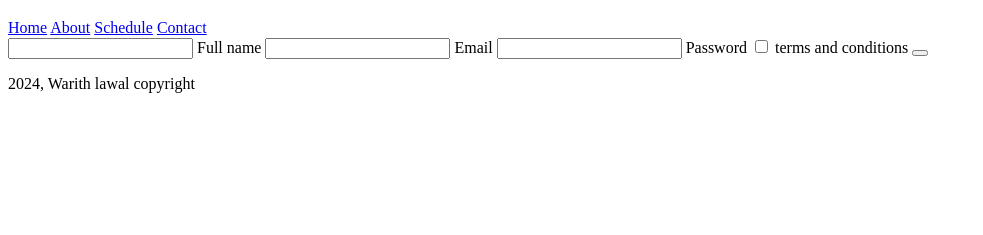
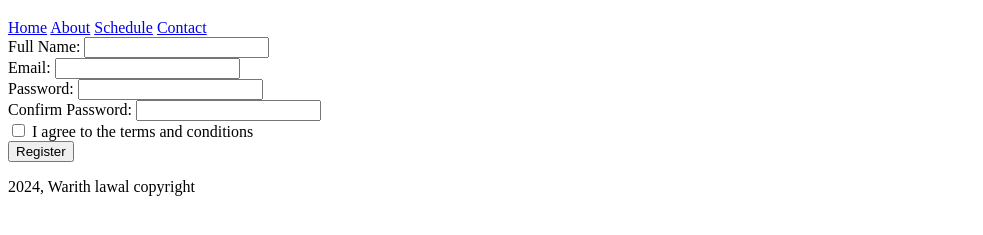
Before and after one commit to Warithlawal/TechCon_HTML, a plain HTML site: page techcon_website/register.html in a window 1280 px wide. Shown: the part 61-296 px from the top of the page, without its empty margins (0-983 px from the left). Drawn offline with Linux system fonts and the light colour scheme.

Commit message:
Add files via upload

```diff
--- a/techcon_website/register.html
+++ b/techcon_website/register.html
@@ -20,15 +20,39 @@
 
 	<main>
 		<form>
-			<input type="text" name="full name">
-			<label>Full name</label>
-			<input type="email" name="email">
-			<label>Email</label>
-			<input type="password" name="password">
-			<label>Password</label>
-			<input type="checkbox" name="terms and conditions">
-			<label>terms and conditions</label>
-			<button type="submit"></button>
+ <div>
+            <label for="name">Full Name:</label>
+            <input type="text" id="name" name="name" required>
+        </div>
+
+        <!-- Email Field -->
+        <div>
+            <label for="email">Email:</label>
+            <input type="email" id="email" name="email" required>
+        </div>
+
+        <!-- Password Field -->
+        <div>
+            <label for="password">Password:</label>
+            <input type="password" id="password" name="password" required>
+        </div>
+
+        <!-- Confirm Password Field -->
+        <div>
+            <label for="confirm_password">Confirm Password:</label>
+            <input type="password" id="confirm_password" name="confirm_password" required>
+        </div>
+
+        <!-- Terms and Conditions Checkbox -->
+        <div>
+            <input type="checkbox" id="terms" name="terms" required>
+            <label for="terms">I agree to the terms and conditions</label>
+        </div>
+
+        <!-- Submit Button -->
+        <div>
+            <button type="submit">Register</button>
+        </div>
 		</form>
 	</main>
 </body>
```
